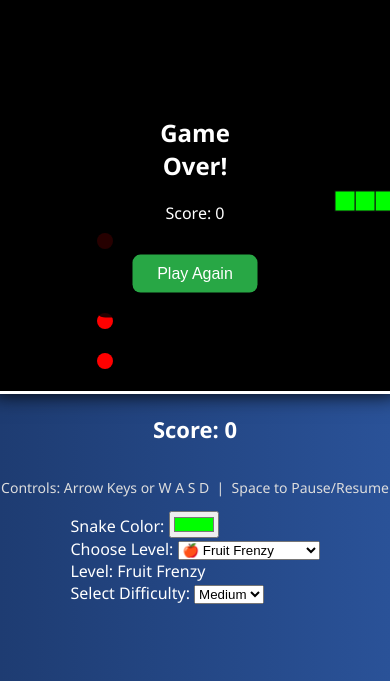
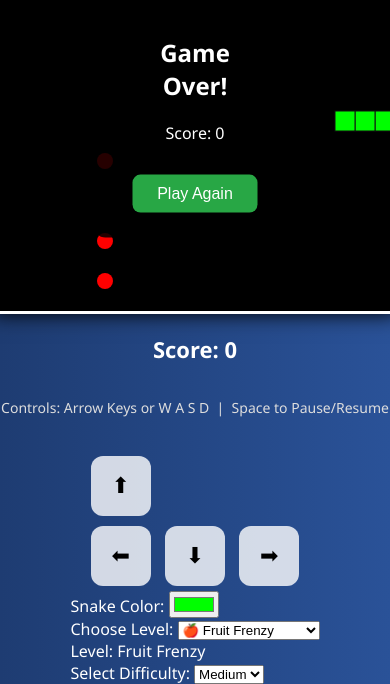
Before and after one commit to munipriya30/Snake-Game, a plain HTML site: page snake game.html in a window 390 px wide. Shown: the part 163-847 px from the top of the page. Drawn offline with Linux system fonts and the light colour scheme.

Commit message:
Fix snake rendering and add mobile controls

```diff
--- a/snake game.html
+++ b/snake game.html
@@ -6,7 +6,10 @@
     <meta name="viewport" content="width=device-width, initial-scale=1.0" />
     <title>Snake Game</title>
     <style>
-        * { box-sizing: border-box; }
+        * {
+            box-sizing: border-box;
+        }
+
         body {
             display: flex;
             flex-direction: column;
@@ -18,18 +21,28 @@
             color: #fff;
             font-family: 'Segoe UI', Tahoma, Geneva, Verdana, sans-serif;
         }
-        h1 { margin-bottom: 10px; text-shadow: 2px 2px #000; }
-        #game-container { position: relative; }
+
+        h1 {
+            margin-bottom: 10px;
+            text-shadow: 2px 2px #000;
+        }
+
+        #game-container {
+            position: relative;
+        }
+
         #game-board {
             border: 3px solid #fff;
             background-color: #000;
             box-shadow: 0 0 20px #000;
         }
+
         #score-display {
             margin-top: 15px;
             font-size: 22px;
             font-weight: bold;
         }
+
         #game-over {
             position: absolute;
             top: 50%;
@@ -42,6 +55,7 @@
             text-align: center;
             display: none;
         }
+
         #restart-btn {
             margin-top: 15px;
             padding: 10px 25px;
@@ -52,18 +66,52 @@
             border-radius: 8px;
             cursor: pointer;
         }
-        #restart-btn:hover { background-color: #218838; }
+
+        #restart-btn:hover {
+            background-color: #218838;
+        }
+
         .controls {
             margin-top: 20px;
             font-size: 14px;
             color: #ddd;
             text-align: center;
         }
-        .paused { border: 3px dashed yellow; }
+
+        .paused {
+            border: 3px dashed yellow;
+        }
+
+        #mobile-controls {
+            display: none;
+            margin-top: 20px;
+        }
+
+        .ctrl {
+            width: 60px;
+            height: 60px;
+            font-size: 22px;
+            margin: 5px;
+            border-radius: 12px;
+            border: none;
+            background: #ffffffcc;
+            cursor: pointer;
+        }
+
+        .ctrl:active {
+            background: #f1c40f;
+        }
+
+        /* Show controls only on mobile */
+        @media (max-width: 768px) {
+            #mobile-controls {
+                display: block;
+            }
+        }
     </style>
 </head>
 
-<body>
+<body >
     <h1>Snake Game</h1>
     <div id="game-container">
         <canvas id="game-board" width="400" height="400"></canvas>
@@ -77,6 +125,17 @@
     <div class="controls">
         <p>Controls: Arrow Keys or W A S D &nbsp;|&nbsp; Space to Pause/Resume</p>
     </div>
+    <audio id="eat-sound" src="eat.mp3"></audio>
+<audio id="gameover-sound" src="gameover.mp3"></audio>
+ <!-- Mobile Controls -->
+        <div id="mobile-controls">
+            <button class="ctrl up">⬆</button>
+            <div>
+                <button class="ctrl left">⬅</button>
+                <button class="ctrl down">⬇</button>
+                <button class="ctrl right">➡</button>
+            </div>
+        </div>
     <div>
         <div>
             <label for="snakeColor">Snake Color: </label>
@@ -242,7 +301,8 @@
                         score++;
                         fruits[i] = generateFruit();
                         ate = true;
-                        eatSound.play();
+                        if (eatSound) eatSound.play();
+
                     }
                 });
             } else if (head.x === food.x && head.y === food.y) {
@@ -256,6 +316,7 @@
             scoreDisplay.textContent = `Score: ${score}`;
             draw();
         }
+
 
         function draw() {
             ctx.fillStyle = '#000';
@@ -301,7 +362,8 @@
             clearInterval(gameInterval);
             finalScoreDisplay.textContent = `Score: ${score}`;
             gameOverDisplay.style.display = 'block';
-            gameoverSound.play();
+            if (gameoverSound) gameoverSound.play();
+
         }
 
         document.addEventListener('keydown', e => {
@@ -322,6 +384,20 @@
         });
 
         restartBtn.addEventListener('click', initGame);
+        // Mobile Controls Logic
+        document.querySelector('.up').addEventListener('click', () => {
+            if (direction !== 'down') nextDirection = 'up';
+        });
+        document.querySelector('.down').addEventListener('click', () => {
+            if (direction !== 'up') nextDirection = 'down';
+        });
+        document.querySelector('.left').addEventListener('click', () => {
+            if (direction !== 'right') nextDirection = 'left';
+        });
+        document.querySelector('.right').addEventListener('click', () => {
+            if (direction !== 'left') nextDirection = 'right';
+        });
+
         initGame();
     </script>
 </body>
```
